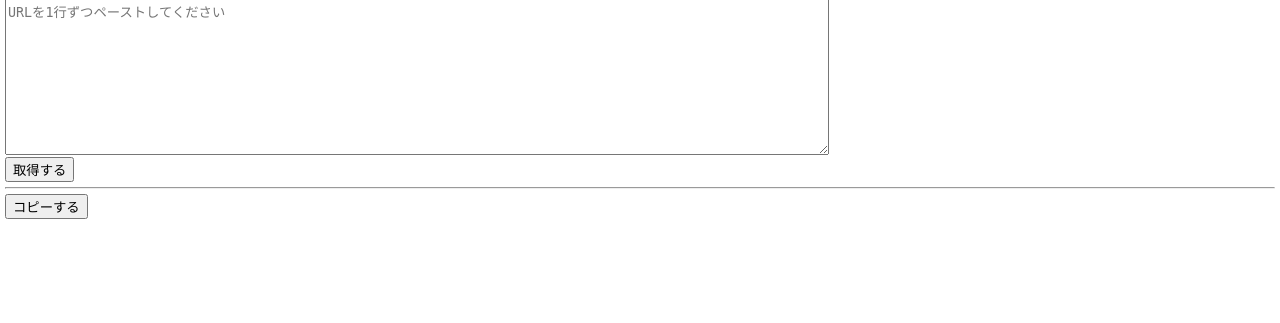
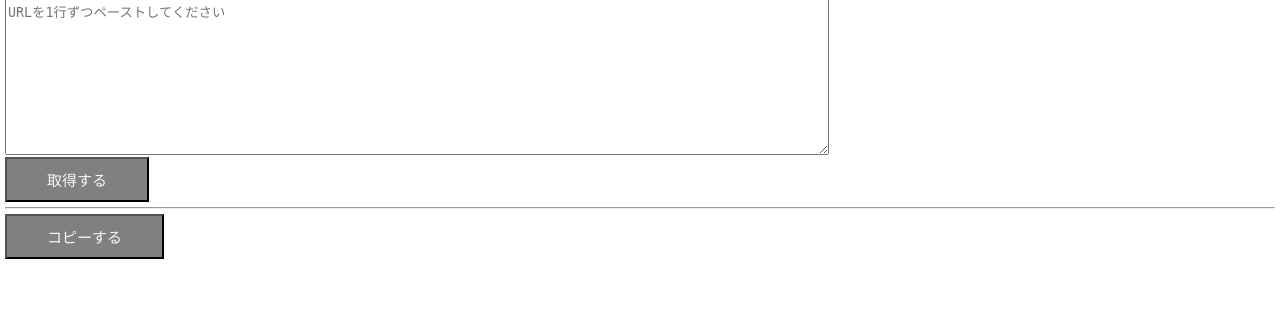
Before and after one commit to qr-github/pyRference, a Flask app: page / in a window 1280 px wide. Shown: the part 218-541 px from the top of the page. Run offline with Flask 3, Linux system fonts and the light colour scheme; some libraries are stand-ins or nearby versions.

Commit message:
for_copyのスペルミス修正，for_extractの追記

```diff
--- a/static/style.css
+++ b/static/style.css
@@ -19,7 +19,7 @@ body{
     width: 100%;
 }
 
-#for_copi_btn{
+#for_copy, #for_extract{
     color: #f7f7f7;
     background-color: gray;
     font-size: 1.5rem;
```
